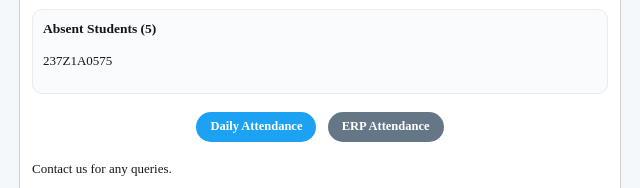
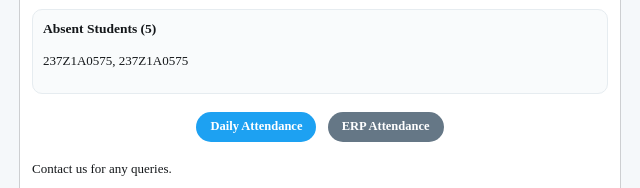
Before and after one commit to nnrgeduin-hyd/mail-templetes, a plain HTML site: page index.html in a window 1280 px wide. Shown: the part 315-503 px from the top of the page, 320-960 px from the left. Drawn offline with Linux system fonts and the light colour scheme.

Commit message:
Update index.html

```diff
--- a/index.html
+++ b/index.html
@@ -194,7 +194,7 @@
             <div class="absent-section">
                 <h3>Absent Students (5)</h3>
                 <p class="absent-rollnumbers">
-                    237Z1A0575
+                    237Z1A0575, 237Z1A0575
                 </p>
             </div>
 
```
